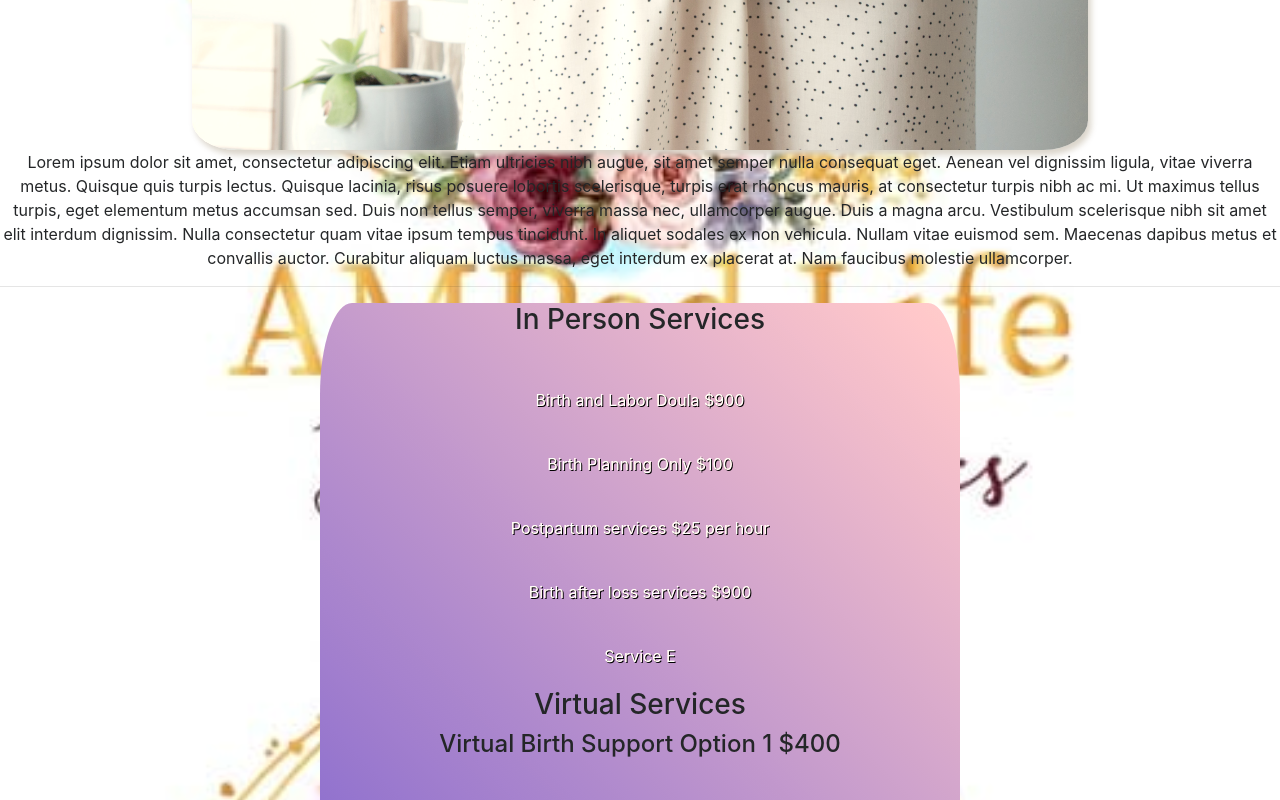
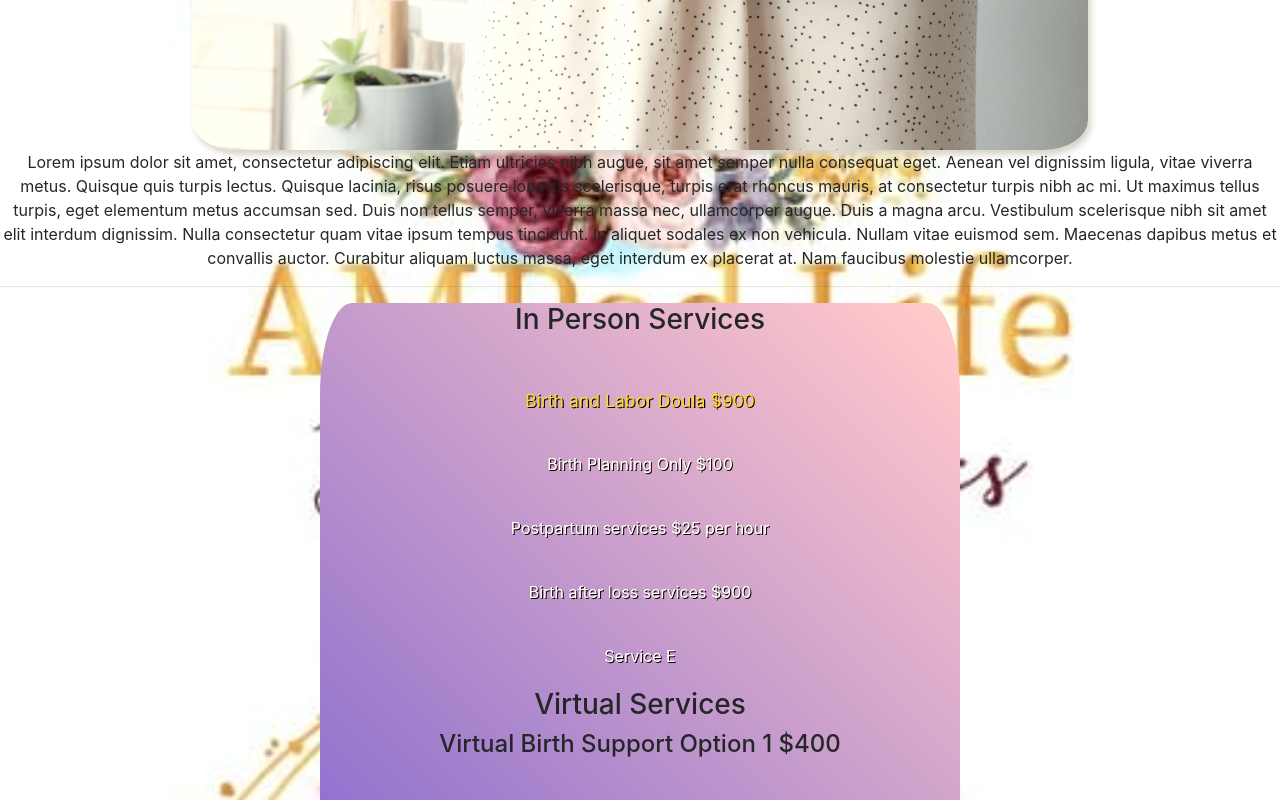
Before and after one commit to ccmstudios/ampedlife, a React (Create React App) app in the folder ampedlife/: page /services in a window 1280 px wide. In both pictures the pointer is over the item "Birth and Labor Doula $900". Shown: the part 657-1457 px from the top of the page. Built offline with nearby package versions, Linux system fonts and the light colour scheme.

Commit message:
hover effect

```diff
--- a/ampedlife/src/assets/css/ampedlife.css
+++ b/ampedlife/src/assets/css/ampedlife.css
@@ -215,6 +215,12 @@ list-style: none;
     text-shadow: 1px 1px black;
 }
 
+#services li:hover{
+    transform: scale(1.1);
+    transition: ease 0.5s;
+    color: gold;
+}
+
 #servicelist{
     display: inline-block;
   margin-left: 0;
```
